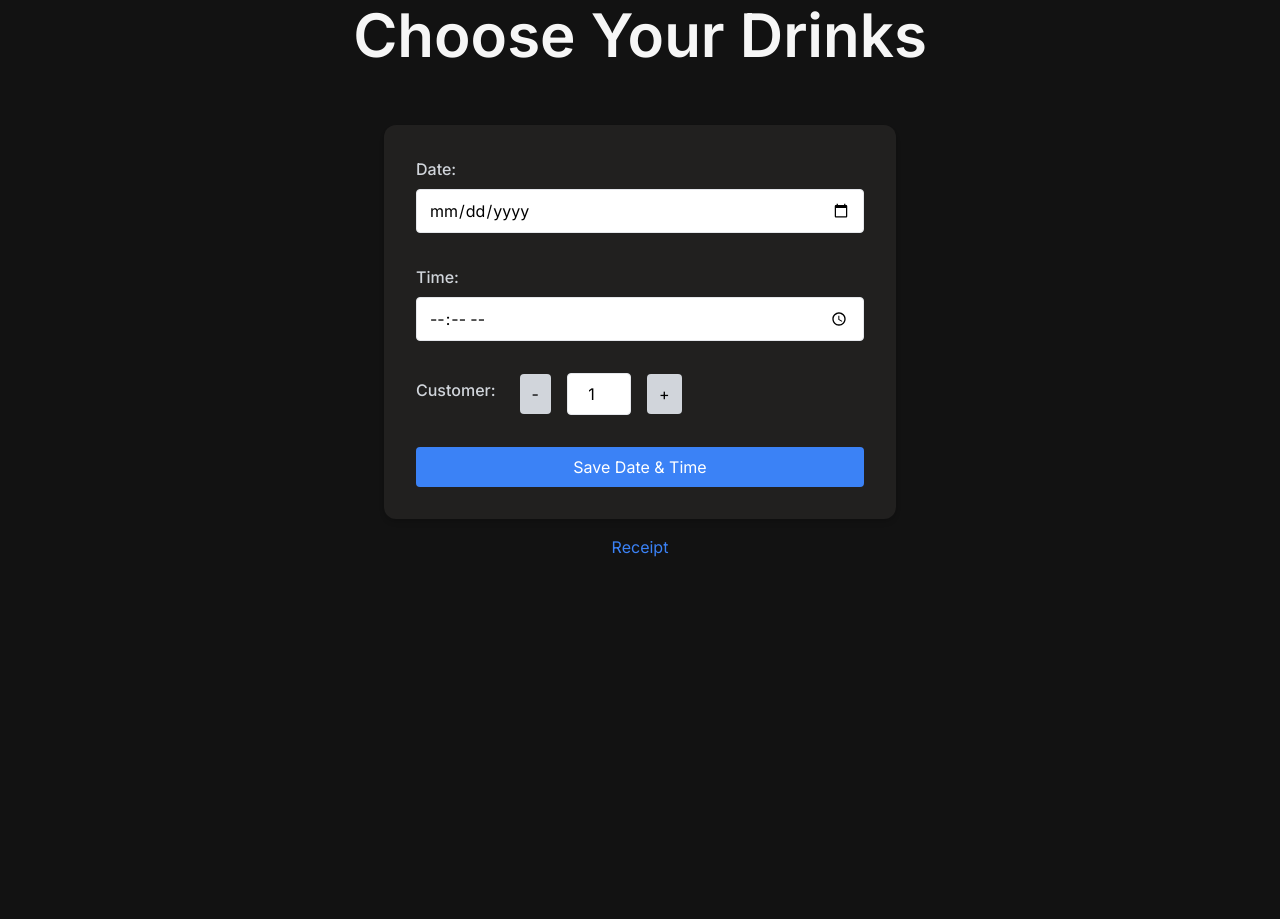
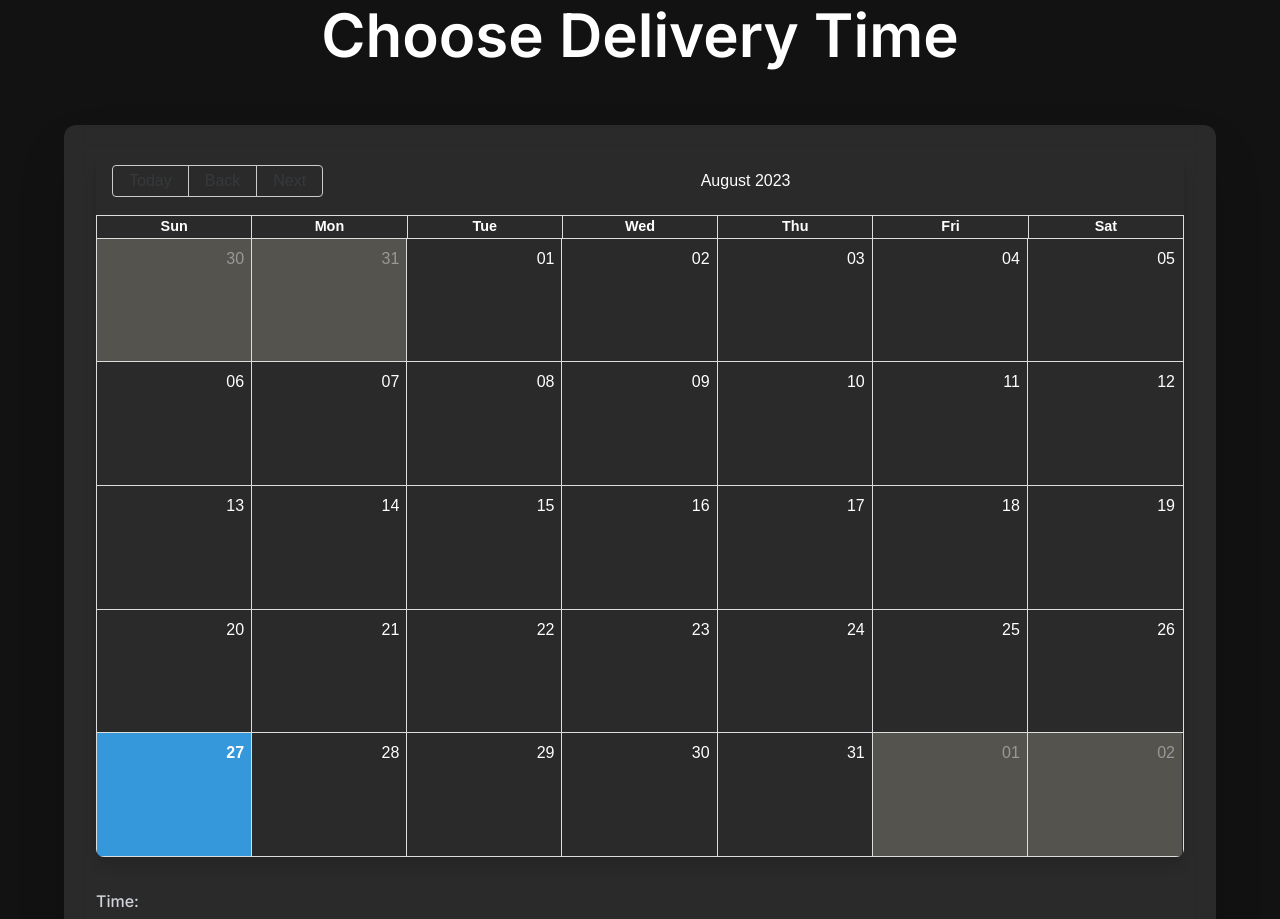
Before and after one commit to lucasjolibois54/sundown-boulevard, a Next.js app: page /order/date in a window 1280 px wide. Shown: the part 180-1099 px from the top of the page. Before the commit the page ends 897 px from the top, so only its background shows below. Built offline with nearby package versions, Linux system fonts and the light colour scheme.

Commit message:
Calendar

```diff
--- a/app/(pages)/(OrderSystem)/order/date/page.js
+++ b/app/(pages)/(OrderSystem)/order/date/page.js
@@ -1,22 +1,40 @@
-'use client';
-import { useState, useEffect } from 'react';
+'use client'
+
+import React, { useState, useEffect } from 'react';
 import Link from 'next/link';
+import { Calendar, momentLocalizer } from 'react-big-calendar';
+import moment from 'moment';
+import 'react-big-calendar/lib/css/react-big-calendar.css';
+
+const localizer = momentLocalizer(moment);
 
 export default function TimePicker() {
   const [email, setEmail] = useState('');
-  const [selectedDate, setSelectedDate] = useState('');
+  const [selectedDate, setSelectedDate] = useState(new Date());
   const [selectedTime, setSelectedTime] = useState('');
   const [customerCount, setCustomerCount] = useState(1);
+  const [currentViewedMonth, setCurrentViewedMonth] = useState(moment().month());
 
   useEffect(() => {
-    // Get email from localStorage
     if (typeof window !== 'undefined') {
       const savedEmail = localStorage.getItem('savedEmail') || '';
       setEmail(savedEmail);
     }
   }, []);
 
-  // Increment and decrement functions
+  const handleDateSelect = ({ start }) => {
+    setSelectedDate(start);
+  };
+
+  const handleNavigate = (newDate, view, action) => {
+    if (moment(newDate).isSame(new Date(), 'day') && action === "TODAY") {
+      setSelectedDate(newDate);
+    } else if (moment(newDate).month() !== currentViewedMonth) {
+      setSelectedDate(null);
+      setCurrentViewedMonth(moment(newDate).month());
+    }
+  };
+
   const incrementCustomer = () => setCustomerCount(prev => prev + 1);
   const decrementCustomer = () => {
     if (customerCount > 1) {
@@ -30,7 +48,7 @@ export default function TimePicker() {
 
       savedData = {
         ...savedData,
-        date: selectedDate,
+        date: selectedDate.toISOString().split('T')[0],  // Saves the date in 'YYYY-MM-DD' format
         time: selectedTime,
         customer: customerCount,
       };
@@ -40,36 +58,48 @@ export default function TimePicker() {
   };
 
   return (
-<main className=" min-h-screen flex flex-col  items-center py-12 max-w-6xl mx-auto"> {/* justify-center */}
-<h1 className="text-6xl font-semibold text-center my-10 pb-5 text-main-text">
-        Choose Your Drinks
+    <main className="min-h-screen flex flex-col items-center py-12 max-w-6xl mx-auto"> {/*  bg-gradient-to-br from-purple-600 to-indigo-700 */}
+      <h1 className="text-6xl font-semibold text-center my-10 pb-5 text-white">
+        Choose Delivery Time
       </h1>
-    <div className="bg-time-color/40 p-8 rounded-xl shadow-md space-y-8 w-full max-w-lg">
-        <div>
-            <label className="block text-gray-300 font-medium mb-2">Date:</label>
-            <input
-                type="date"
-                value={selectedDate}
-                onChange={e => setSelectedDate(e.target.value)}
-                className="border rounded px-3 py-2 w-full focus:outline-none focus:border-blue-500 focus:ring focus:ring-blue-200 transition"
+      <div className="p-8 rounded-xl shadow-2xl space-y-8 w-full  bg-white bg-opacity-10 backdrop-blur-md">
+        <div className="react-calendar shadow-lg rounded-lg overflow-hidden">
+          <Calendar
+          className='w-full text-white my-custom-calendar'
+            localizer={localizer}
+            defaultDate={new Date()}
+            defaultView="month"
+            views={['month']}
+            events={[]}
+            style={{ height: "700px"}}
+            onSelectSlot={handleDateSelect}
+            selectable={true}
+            onNavigate={handleNavigate}
+            dayPropGetter={(date) => {
+              if (selectedDate && moment(date).isSame(selectedDate, 'day')) {
+                return {
+                  style: {
+                    backgroundColor: '#007DDB',
+                  },
+                };
+              }
+            }}
           />
         </div>
-
         <div>
           <label className="block text-gray-300 font-medium mb-2">Time:</label>
           <input
             type="time"
             value={selectedTime}
             onChange={e => setSelectedTime(e.target.value)}
-                className="border rounded px-3 py-2 w-full focus:outline-none focus:border-blue-500 focus:ring focus:ring-blue-200 transition"
+            className="border rounded px-3 py-2 w-full focus:outline-none focus:border-blue-500 focus:ring focus:ring-blue-200 transition-shadow shadow-md"
           />
         </div>
-
         <div className="flex items-center space-x-4">
           <label className="text-gray-300 font-medium mb-2 mr-2">Customer:</label>
           <button
             onClick={decrementCustomer}
-                className="bg-gray-300 rounded px-3 py-2 hover:bg-gray-400 active:bg-gray-500 focus:outline-none focus:ring focus:ring-gray-200 transition"
+            className="bg-gray-700 text-white rounded px-3 py-2 hover:bg-gray-600 active:bg-gray-800 focus:outline-none focus:ring focus:ring-gray-200 transition-shadow shadow-md"
           >
             -
           </button>
@@ -77,28 +107,30 @@ export default function TimePicker() {
             type="number"
             value={customerCount}
             readOnly
-                className="border rounded px-3 py-2 w-16 text-center"
+            className="border rounded px-3 py-2 w-16 text-center shadow-md"
           />
           <button
             onClick={incrementCustomer}
-                className="bg-gray-300 rounded px-3 py-2 hover:bg-gray-400 active:bg-gray-500 focus:outline-none focus:ring focus:ring-gray-200 transition"
+            className="bg-gray-700 text-white rounded px-3 py-2 hover:bg-gray-600 active:bg-gray-800 focus:outline-none focus:ring focus:ring-gray-200 transition-shadow shadow-md"
           >
             +
           </button>
         </div>
-
         <button
           onClick={handleSaveDateTime}
-            className="w-full bg-blue-500 text-white rounded px-4 py-2 hover:bg-blue-600 active:bg-blue-700 focus:outline-none focus:ring focus:ring-blue-200 transition"
+          className="w-full bg-blue-600 text-white rounded px-4 py-2 hover:bg-blue-500 active:bg-blue-700 focus:outline-none focus:ring focus:ring-blue-200 transition-shadow shadow-md"
         >
           Save Date & Time
         </button>
+        <div className="mt-6 text-white">
+          <p><strong>Selected Date:</strong> {selectedDate?.toDateString()}</p>
+          <p><strong>Selected Time:</strong> {selectedTime}</p>
+          <p><strong>Customer Count:</strong> {customerCount}</p>
         </div>
-
-    <Link className="text-blue-500 mt-4 hover:underline focus:outline-none" href="/order/receipt" passHref>
+        <Link className="text-blue-400 mt-4 hover:underline focus:outline-none" href="/order/receipt" passHref>
           Receipt
         </Link>
+      </div>
     </main>
-
   );
 }
--- /dev/null
+++ b/app/(pages)/(old-pages)/OldDate.js
@@ -0,0 +1,104 @@
+'use client';
+import { useState, useEffect } from 'react';
+import Link from 'next/link';
+
+export default function TimePicker() {
+  const [email, setEmail] = useState('');
+  const [selectedDate, setSelectedDate] = useState('');
+  const [selectedTime, setSelectedTime] = useState('');
+  const [customerCount, setCustomerCount] = useState(1);
+
+  useEffect(() => {
+    // Get email from localStorage
+    if (typeof window !== 'undefined') {
+      const savedEmail = localStorage.getItem('savedEmail') || '';
+      setEmail(savedEmail);
+    }
+  }, []);
+
+  // Increment and decrement functions
+  const incrementCustomer = () => setCustomerCount(prev => prev + 1);
+  const decrementCustomer = () => {
+    if (customerCount > 1) {
+      setCustomerCount(prev => prev - 1);
+    }
+  };
+
+  const handleSaveDateTime = () => {
+    if (typeof window !== 'undefined' && selectedDate && selectedTime) {
+      let savedData = localStorage.getItem(email) ? JSON.parse(localStorage.getItem(email)) : {};
+
+      savedData = {
+        ...savedData,
+        date: selectedDate,
+        time: selectedTime,
+        customer: customerCount,
+      };
+
+      localStorage.setItem(email, JSON.stringify(savedData));
+    }
+  };
+
+  return (
+<main className=" min-h-screen flex flex-col  items-center py-12 max-w-6xl mx-auto"> {/* justify-center */}
+<h1 className="text-6xl font-semibold text-center my-10 pb-5 text-main-text">
+        Choose Your Drinks
+      </h1>
+    <div className="bg-time-color/40 p-8 rounded-xl shadow-md space-y-8 w-full max-w-lg">
+        <div>
+            <label className="block text-gray-300 font-medium mb-2">Date:</label>
+            <input
+                type="date"
+                value={selectedDate}
+                onChange={e => setSelectedDate(e.target.value)}
+                className="border rounded px-3 py-2 w-full focus:outline-none focus:border-blue-500 focus:ring focus:ring-blue-200 transition"
+            />
+        </div>
+
+        <div>
+            <label className="block text-gray-300 font-medium mb-2">Time:</label>
+            <input
+                type="time"
+                value={selectedTime}
+                onChange={e => setSelectedTime(e.target.value)}
+                className="border rounded px-3 py-2 w-full focus:outline-none focus:border-blue-500 focus:ring focus:ring-blue-200 transition"
+            />
+        </div>
+
+        <div className="flex items-center space-x-4">
+            <label className="text-gray-300 font-medium mb-2 mr-2">Customer:</label>
+            <button
+                onClick={decrementCustomer}
+                className="bg-gray-300 rounded px-3 py-2 hover:bg-gray-400 active:bg-gray-500 focus:outline-none focus:ring focus:ring-gray-200 transition"
+            >
+                -
+            </button>
+            <input
+                type="number"
+                value={customerCount}
+                readOnly
+                className="border rounded px-3 py-2 w-16 text-center"
+            />
+            <button
+                onClick={incrementCustomer}
+                className="bg-gray-300 rounded px-3 py-2 hover:bg-gray-400 active:bg-gray-500 focus:outline-none focus:ring focus:ring-gray-200 transition"
+            >
+                +
+            </button>
+        </div>
+
+        <button
+            onClick={handleSaveDateTime}
+            className="w-full bg-blue-500 text-white rounded px-4 py-2 hover:bg-blue-600 active:bg-blue-700 focus:outline-none focus:ring focus:ring-blue-200 transition"
+        >
+            Save Date & Time
+        </button>
+    </div>
+
+    <Link className="text-blue-500 mt-4 hover:underline focus:outline-none" href="/order/receipt" passHref>
+        Receipt
+    </Link>
+</main>
+
+  );
+}
--- a/app/globals.css
+++ b/app/globals.css
@@ -169,3 +169,51 @@ body.light-theme {
   color: #1e91d6;
   cursor: pointer;
 }
+
+/* Date */
+
+/* Overriding default styles */
+.rbc-calendar {
+    font-family: 'Arial', sans-serif;
+}
+
+.rbc-btn-group {
+    margin-left: 0.5rem;
+    margin-right: 0.5rem;
+}
+
+.rbc-toolbar {
+    padding: 0.5rem;
+    color: white;
+}
+
+.rbc-event {
+    background-color: #3498db;
+    color: white;
+    border-radius: 0.25rem;
+    padding: 0.2rem;
+    font-size: 0.8rem;
+}
+
+.rbc-today {
+    background-color: #f2f2f2;
+}
+
+.rbc-month-view .rbc-date-cell {
+    padding: 0.5rem;
+    vertical-align: top;
+}
+
+.rbc-header {
+    padding: 0.5rem;
+    font-weight: 600;
+}
+
+.rbc-today {
+  background-color: #3498db !important;
+}
+
+
+.rbc-off-range-bg {
+  background: #54534E !important;
+}
--- a/package.json
+++ b/package.json
@@ -14,9 +14,12 @@
     "eslint": "8.47.0",
     "eslint-config-next": "13.4.19",
     "framer-motion": "^10.16.1",
+    "moment": "^2.29.4",
     "next": "13.4.19",
     "postcss": "8.4.28",
     "react": "18.2.0",
+    "react-big-calendar": "^1.8.2",
+    "react-datepicker": "^4.16.0",
     "react-datetime": "^3.2.0",
     "react-dom": "18.2.0",
     "tailwindcss": "3.3.3"
```
Lines whose indentation alone changed are shown as unchanged.
